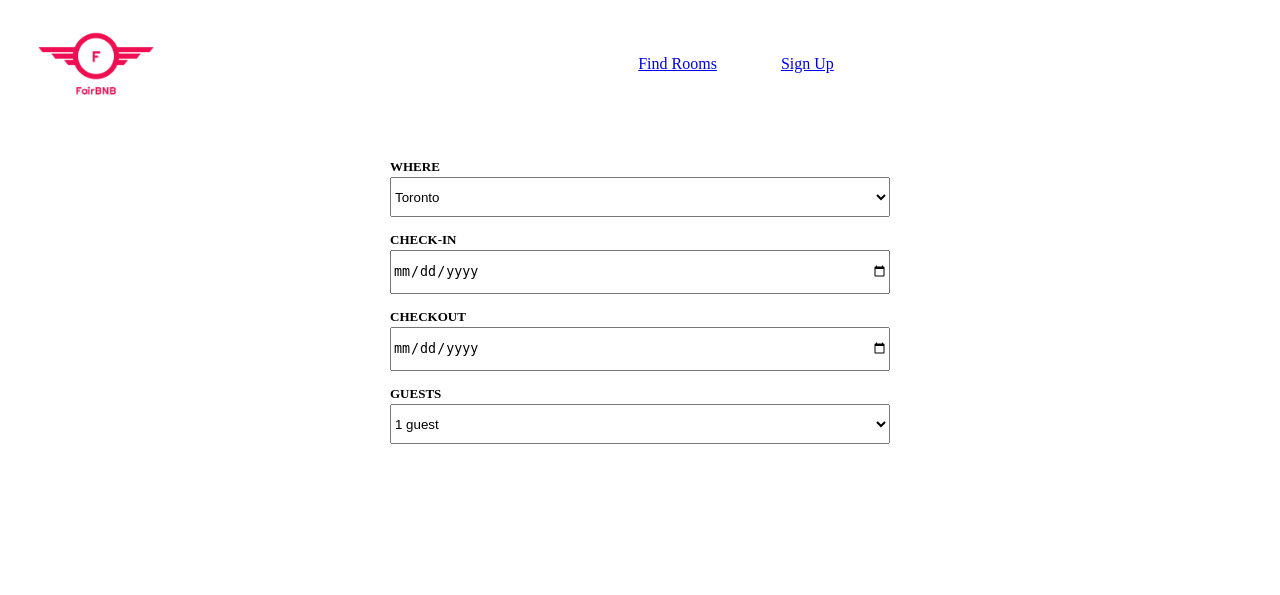
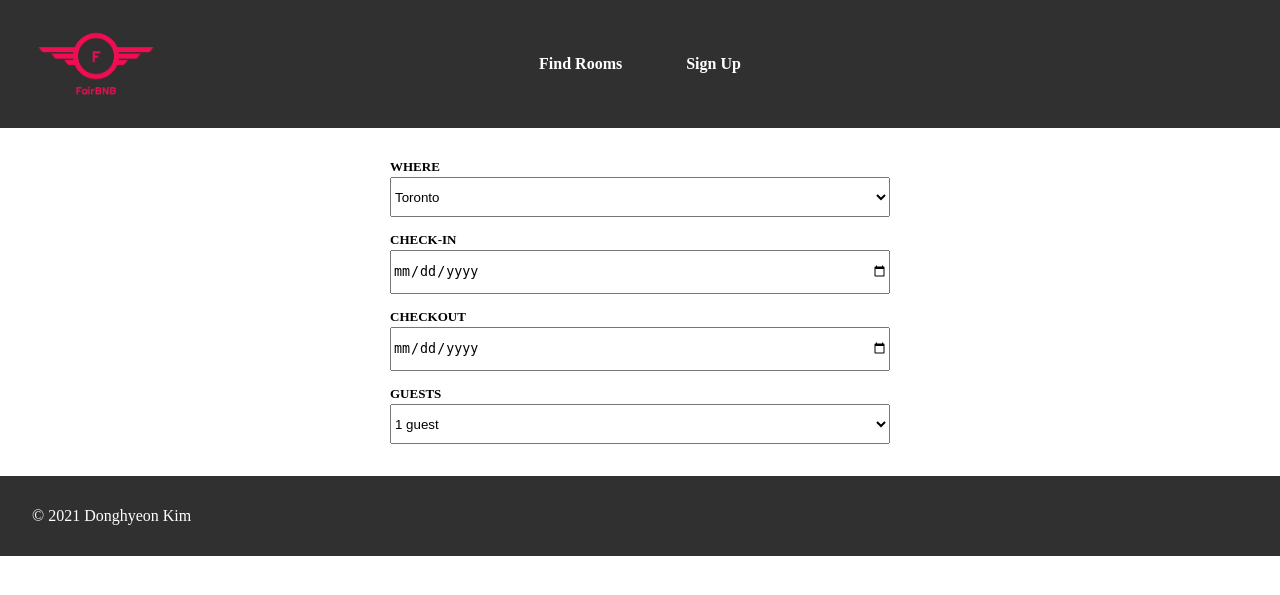
Before and after one commit to 0916dhkim/web322-assignment, a Node server app: page / in a window 1280 px wide. Shown: the top 595 px of the page. Run offline with Node 20, Linux system fonts and the light colour scheme; style sheets or scripts are compiled from the project's sources; some libraries are stand-ins or nearby versions.

Commit message:
Add Footer

```diff
--- /dev/null
+++ b/sass/_footer.scss
@@ -0,0 +1,7 @@
+@import 'variables';
+
+footer {
+  background: $paper-dark;
+  color: white;
+  padding: 2rem;
+}
--- a/sass/_header.scss
+++ b/sass/_header.scss
@@ -1,23 +1,47 @@
+@import 'variables';
+
 .header {
   display: flex;
-  flex-direction: row;
+  flex-direction: column;
   align-items: center;
+
+  background: $paper-dark;
+  color: white;
+
+  @media only screen and (min-width: $desktop) {
+    height: 8rem;
+  }
+
 
   img.logo {
     width: 8rem;
     height: 8rem;
-    margin: 0 2rem;
+
+    @media only screen and (min-width: $desktop) {
+      position: absolute;
+      left: 2rem;
+    }
   }
 
   nav {
     flex: 1;
     display: flex;
-    flex-direction: row;
+    flex-direction: column;
     align-items: center;
     justify-content: center;
+    gap: 2rem;
+    margin-bottom: 2rem;
+
+    @media only screen and (min-width: $desktop) {
+      flex-direction: row;
+      gap: 4rem;
+      margin: 0;
+    }
 
     a {
-      margin: 0 2rem;
+      color: white;
+      text-decoration: none;
+      font-weight: bold;
     }
   }
 }
--- a/sass/_variables.scss
+++ b/sass/_variables.scss
@@ -1 +1,5 @@
+// Media query breakpoints.
 $desktop: 768px;
+
+// Colors.
+$paper-dark: #303030;
--- a/sass/main.scss
+++ b/sass/main.scss
@@ -1,5 +1,6 @@
 @import 'reset';
 @import 'content';
 @import 'header';
+@import 'footer';
 @import 'input';
 @import 'home/index';
--- a/views/home.handlebars
+++ b/views/home.handlebars
@@ -2,3 +2,4 @@
 {{#> content}}
 {{> home/searchForm}}
 {{/content}}
+{{> footer}}
--- /dev/null
+++ b/views/partials/footer.handlebars
@@ -0,0 +1,3 @@
+<footer>
+  © 2021 Donghyeon Kim
+</footer>
```
